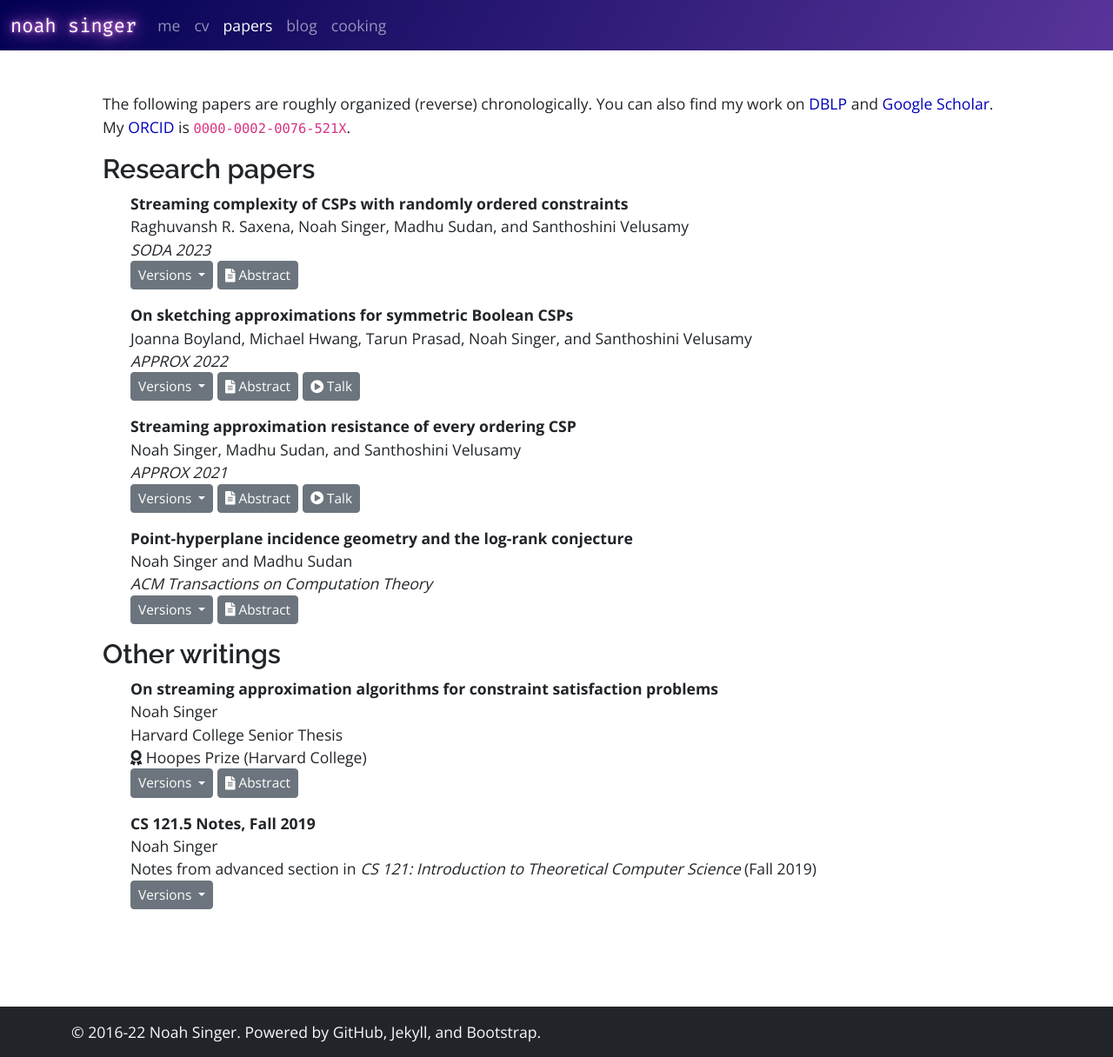
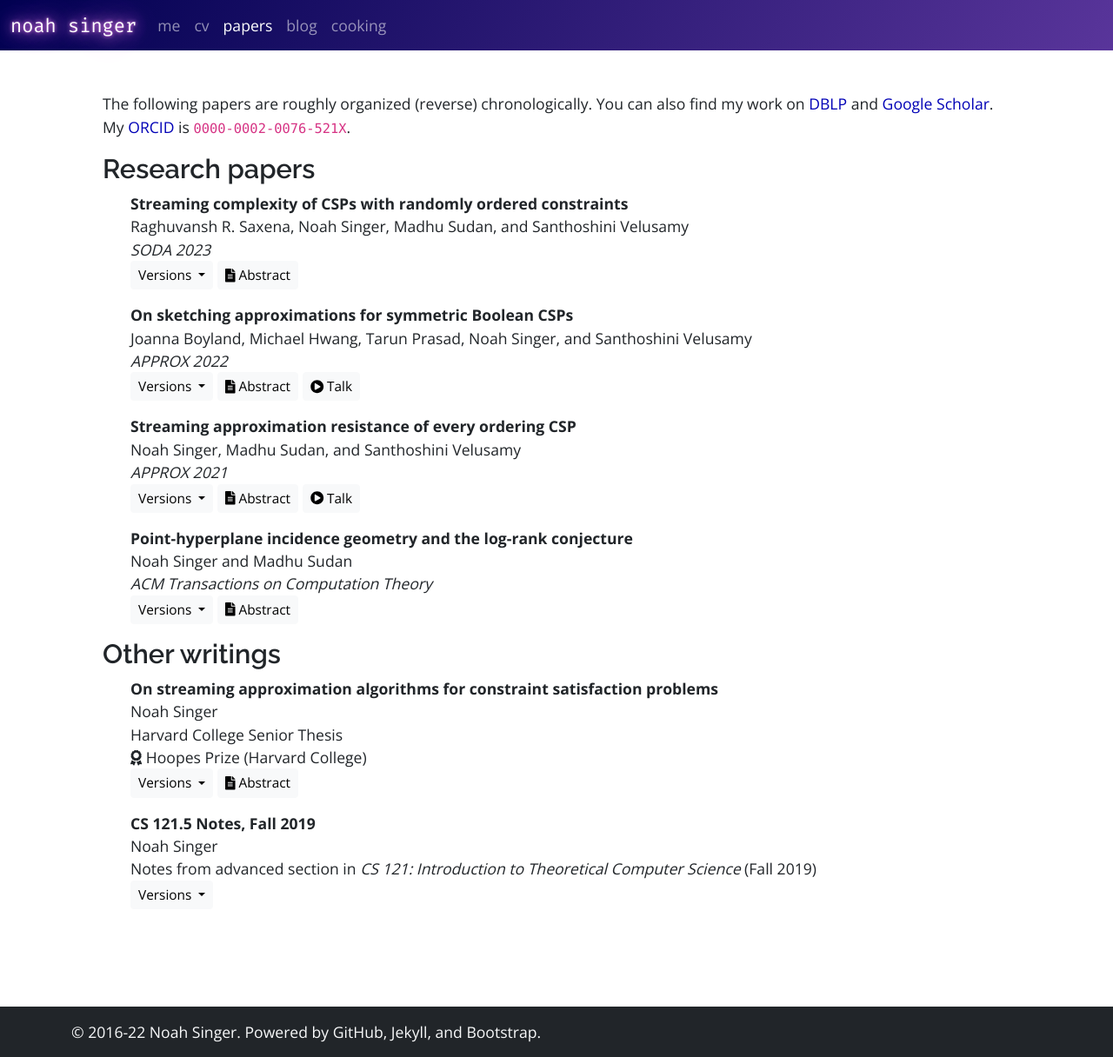
Before and after one commit to singerng/noahsinger.org, a Jekyll site: the page built from papers/index.md, in a window 1280 px wide. Shown: the whole page at 87% size. Built offline with Jekyll 4.4.1, drawn with Linux system fonts in a browser that asks for light colours; nearby versions of some CDN libraries.

Commit message:
updated homepage and paper display

```diff
--- a/_includes/paper.html
+++ b/_includes/paper.html
@@ -5,7 +5,6 @@
     {% if include.paper.venue %}<em>{{ include.paper.venue }}</em><br/>{% endif %}
 
     {% unless include.short %}
-
     {% if include.paper.award %}
     <i class="fas fa-award"></i> {{ include.paper.award }}<br/>
     {% endif %}
@@ -13,7 +12,7 @@
     {% if include.paper.arxiv or include.paper.eccc or include.paper.conference or include.paper.journal or include.paper.pdf or include.paper.url %}
     <div class="btn-group">
         <div class="dropdown">
-          <a class="btn btn-secondary dropdown-toggle btn-sm" href="#" role="button" id="dropdownMenuLink-{{ forloop.index }}" data-bs-toggle="dropdown" aria-expanded="false">
+          <a class="btn btn-light dropdown-toggle btn-sm" href="#" role="button" id="dropdownMenuLink-{{ forloop.index }}" data-bs-toggle="dropdown" aria-expanded="false">
             Versions
           </a>
 
@@ -48,7 +47,7 @@
 
     {% if include.paper.abstract %}
     <div class="btn-group">
-    <button type="button" class="btn btn-secondary btn-sm" data-bs-toggle="modal" data-bs-target="#modal-{{ forloop.index }}"><i class="fas fa-file-alt"></i> Abstract</button>
+    <button type="button" class="btn btn-light btn-sm" data-bs-toggle="modal" data-bs-target="#modal-{{ forloop.index }}"><i class="fas fa-file-alt"></i> Abstract</button>
     </div>
 
     <div class="modal fade" id="modal-{{ forloop.index }}" tabindex="-1" aria-labelledby="modalLabel-{{ forloop.index }}" aria-hidden="true">
@@ -67,7 +66,7 @@
     {% endif %}
 
     {% if include.paper.talk %}
-    <a role="button" class="btn btn-secondary btn-sm" href="{{ include.paper.talk }}" target="_blank"><i class="fas fa-play-circle"></i> Talk</a>
+    <a role="button" class="btn btn-light btn-sm" href="{{ include.paper.talk }}" target="_blank"><i class="fas fa-play-circle"></i> Talk</a>
     {% endif %}
     {% endunless %}
 </li>
--- a/index/index.html
+++ b/index/index.html
@@ -31,7 +31,7 @@ layout: default
         <div class="col">
           <h3>Research Overview</h3>
 
-          <p>I have broad interests throughout complexity and algorithms. Recently, I've been thinking about average-case complexity and combinatorial optimization, with applications to cryptography, coding theory, and combinatorics. Related technical ideas are Sum-of-Squares relaxations, high-dimensional expanders, and various random models.</p>
+          <p>I have broad interests throughout complexity and algorithms, centered around combinatorial optimization and average-case complexity, with applications to cryptography, coding theory, and combinatorics. Recently, I've been thinking about things including Sum-of-Squares relaxations, high-dimensional expanders, and various random models.</p>
         </div>
       </div>
 
@@ -39,7 +39,7 @@ layout: default
         <div class="col">
           <h3>Specific Projects</h3>
 
-          <p>I have ongoing interest in understanding <em>approximations for CSPs in streaming models.</em> I was introduced to the area during my undergrad by <a href="https://scholar.harvard.edu/santhoshiniv/home">Santhoshini Velusamy</a> and Madhu Sudan. With them and other wonderful collaborators I have several papers on the subject, appearing in APPROX 2021 and 2022, and in submission. This work was also the subject of my <a href="https://dash.harvard.edu/handle/1/37371750">undergraduate thesis</a>, which was awarded a <a href="https://prizes.fas.harvard.edu/hoopes-prize">Hoopes Prize</a>.</p>
+          <p>I have ongoing interest in understanding <em>approximations for CSPs in streaming models.</em> I was introduced to the area during my undergrad by <a href="https://scholar.harvard.edu/santhoshiniv/home">Santhoshini Velusamy</a> and Madhu Sudan. With them and other wonderful collaborators I have several papers on the subject, appearing in APPROX 2021 and 2022 and SODA 2023, and in preparation. Some of these works were the subject of my <a href="https://dash.harvard.edu/handle/1/37371750">undergraduate thesis</a>, which was awarded a <a href="https://prizes.fas.harvard.edu/hoopes-prize">Hoopes Prize</a> at Harvard.</p>
         </div>
       </div>
 
```
